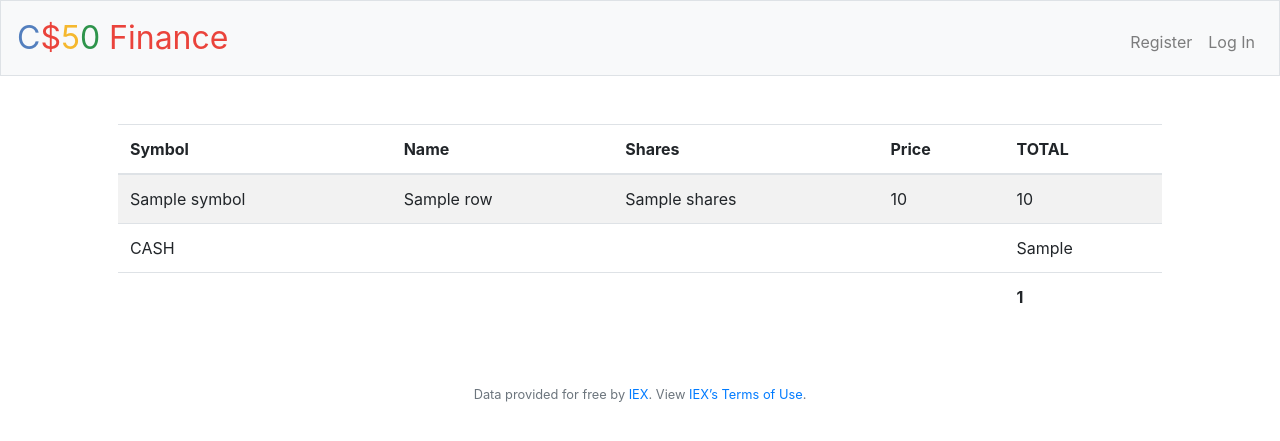
After one commit to 1998tapan/CS50-Finance, a Flask app: template templates/index.html in a window 1280 px wide. The commit adds this page. Shown: the top 441 px of the page. Run offline with Flask 2, Linux system fonts and the light colour scheme; the template is opened without the code that fills it: most values are stand-ins (such as "Sample title", 1, 10 or a date in 2020); some libraries are stand-ins or nearby versions.

Commit message:
homepage done ! route("/") is live !!

```diff
--- a/application.py
+++ b/application.py
@@ -47,7 +47,35 @@ if not os.environ.get("API_KEY"):
 @login_required
 def index():
     """Show portfolio of stocks"""
-    return apology("TODO")
+    # get user_id
+    user_id = int(session['user_id'])
+    try:
+        # get user's total shares company wise and stock symbol
+        user_data = db.execute("SELECT company_symbol AS symbol, SUM(shares) AS shares FROM stocks_purchased WHERE id = :user_id GROUP BY company_symbol",
+                               user_id=user_id)
+        # fetch current price, company_name  of the stock from API via stock symbol
+        # and add them to it's respective stock in user_data dict
+        total_user_money = 0
+        for row in user_data:
+            stock_info = lookup(row['symbol'])
+            row['name'] = stock_info['name']
+            # price is converted to float by helper method lookup()
+            row['price'] = usd(stock_info['price'])
+            # shares is stored as an integer in database
+            total_shares_cost = row['shares'] * stock_info['price']
+            total_user_money += total_shares_cost
+            row['total'] = usd(total_shares_cost)
+
+        # [{'cash': 7296.79}]
+        user_cash = db.execute("SELECT cash FROM users WHERE id = :user_id",
+                               user_id=user_id)
+        user_cash = user_cash[0]['cash']
+        total_user_money += user_cash
+
+    except Exception as e:
+        return apology(e, 500)
+
+    return render_template("index.html", user_data=user_data, user_cash=usd(user_cash), total_user_money=usd(total_user_money))
 
 
 @app.route("/buy", methods=["GET", "POST"])
@@ -102,12 +130,13 @@ def buy():
         # and if successful, deduct cash from user
         try:
             db.execute(
-                'INSERT INTO stocks_purchased(id, company_name, company_symbol, shares, stock_price) VALUES(:uid, :name, :sym, :share, :price)',
+                'INSERT INTO stocks_purchased(id, company_name, company_symbol, shares, stock_price, total_cost) VALUES(:uid, :name, :sym, :share, :price, :total_cost)',
                 uid=user_id,
                 name=company_name,
                 sym=symbol,
                 share=shares,
-                price=stock_price)
+                price=stock_price,
+                total_cost=total_cost)
 
             db.execute('UPDATE users SET cash = :cash WHERE id=:id',
                        cash=(user_cash-total_cost),
--- a/static/styles.css
+++ b/static/styles.css
@@ -54,3 +54,15 @@ main img
     margin: auto;
     padding: 20px;
 }
+
+main table
+{
+    /* left-align contents */
+    text-align: left;
+}
+
+main tfoot
+{
+    /* boldface tables' footers */
+    font-weight: bold;
+}
--- /dev/null
+++ b/templates/index.html
@@ -0,0 +1,41 @@
+{% extends "layout.html" %}
+
+{% block title %}
+    Home
+{% endblock %}
+
+{% block main %}
+    <table class="table table-striped">
+        <thead>
+            <tr>
+                <th>Symbol</th>
+                <th>Name</th>
+                <th>Shares</th>
+                <th>Price</th>
+                <th>TOTAL</th>
+            </tr>
+        </thead>
+
+        <tbody>
+            {% for row in user_data %}
+                <tr>
+                    <td>{{ row['symbol'] }}</td>
+                    <td>{{ row['name'] }}</td>
+                    <td>{{ row['shares'] }}</td>
+                    <td>{{ row['price'] }}</td>
+                    <td>{{ row['total'] }}</td>
+                </tr>
+            {% endfor %}
+            <tr>
+                <td>CASH</td>
+                <td colspan="3"></td>
+                <td>{{ user_cash }}</td>
+            </tr>
+        </tbody>
+
+        <tfoot>
+            <td colspan="4"></td>
+            <td>{{ total_user_money }}</td>
+        </tfoot>
+    </table>
+{% endblock %}
```
